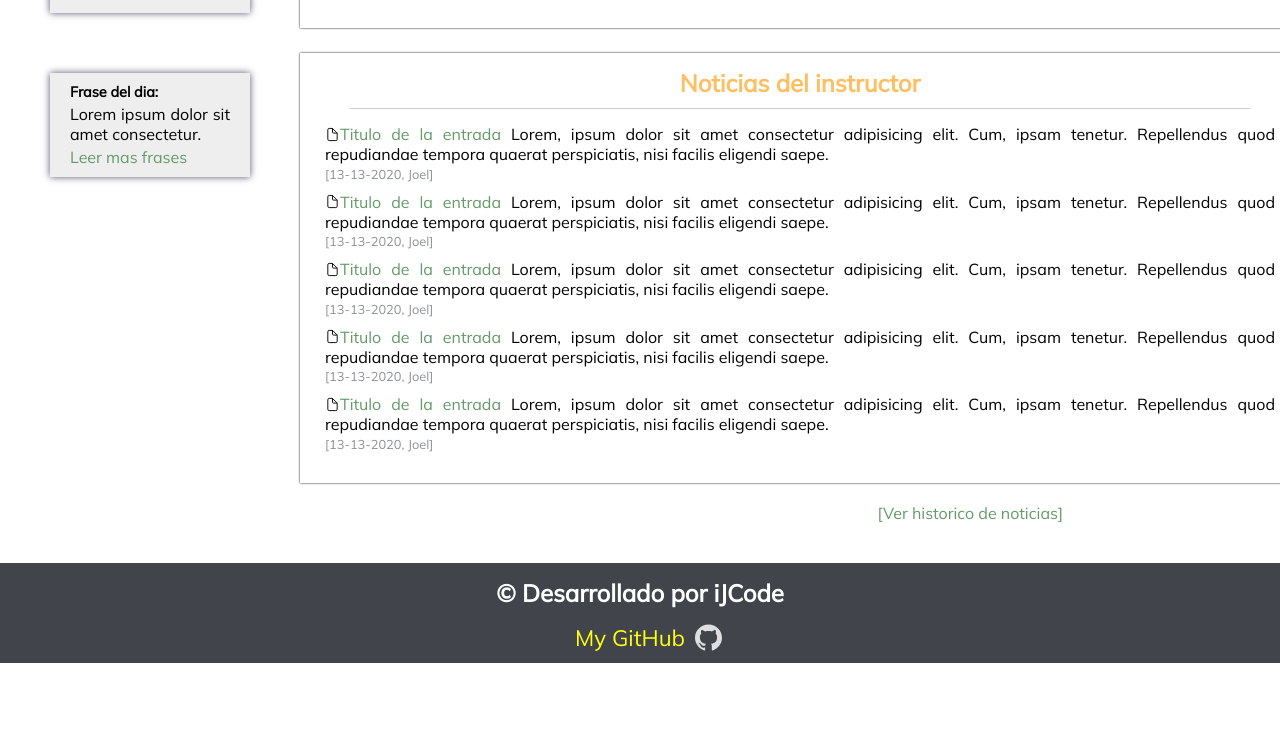
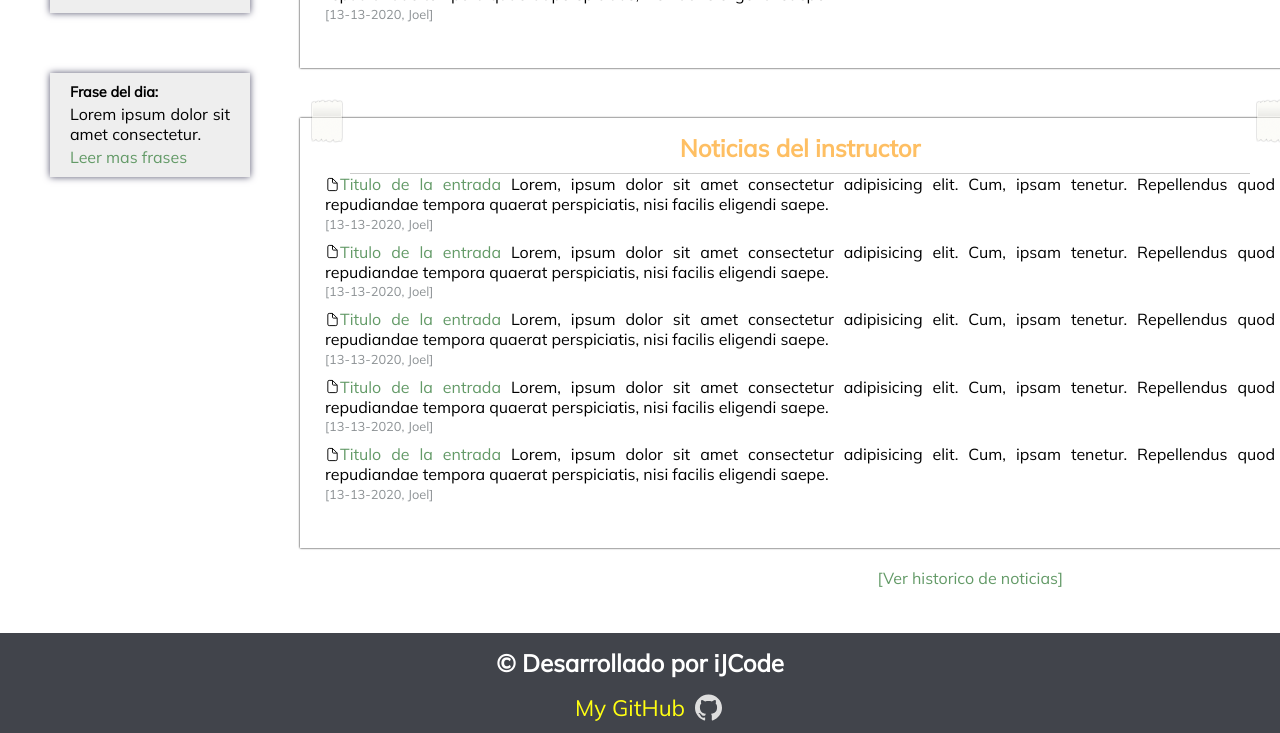
Before and after one commit to iJCode1/Master-CSS, a plain HTML site: page exercises/2/index.html in a window 1280 px wide. Shown: the part 1127-1860 px from the top of the page. Before the commit the page ends 1790 px from the top, so only its background shows below. Drawn offline with Linux system fonts and the light colour scheme.

Commit message:
pegatinas aplicadas a las secciones

```diff
--- a/exercises/2/estilos.css
+++ b/exercises/2/estilos.css
@@ -245,12 +245,26 @@ aside > ul {
 
 .section {
   width: 1000px;
-  margin-bottom: 25px;
+  margin-bottom: 50px;
   box-shadow: 0px 0px 2px black;
   position: relative;
   left: 300px;
-  top: 30px;
+  top: 45px;
   height: 430px;
+}
+
+.sticker1,
+.sticker2 {
+  position: absolute;
+  margin-top: -20px;
+}
+
+.sticker1 {
+  left: 10px;
+}
+
+.sticker2 {
+  right: 10px;
 }
 
 .section__title {
@@ -303,7 +317,7 @@ aside > ul {
 
 .historic > .green {
   position: absolute;
-  top: 1390px;
+  top: 1455px;
   right: 217px;
   color: #639a67;
   margin-bottom: 50px;
@@ -320,7 +334,7 @@ aside > ul {
   background-color: #41444b;
   color: white;
   position: absolute;
-  top: 1450px;
+  top: 1520px;
   text-align: center;
 }
 .footer > h2 {
--- a/exercises/2/index.html
+++ b/exercises/2/index.html
@@ -137,6 +137,10 @@
       </div>
       <div class="sections">
         <section class="section">
+          <span class="sticker">
+            <img src="../2/images/scotch.png" alt="scotch" class="sticker1" />
+            <img src="../2/images/scotch.png" alt="scotch" class="sticker2" />
+          </span>
           <h2 class="section__title one">Noticias de front-end</h2>
           <p class="entry">
             <span class="green">Titulo de la entrada</span>
@@ -176,6 +180,10 @@
         </section>
         <!-- Seccion 2-->
         <section class="section">
+          <span class="sticker">
+            <img src="../2/images/scotch.png" alt="scotch" class="sticker1" />
+            <img src="../2/images/scotch.png" alt="scotch" class="sticker2" />
+          </span>
           <h2 class="section__title two">
             Noticias de back-end
           </h2>
@@ -218,6 +226,10 @@
         </section>
         <!-- Seccion 3-->
         <section class="section">
+          <span class="sticker">
+            <img src="../2/images/scotch.png" alt="scotch" class="sticker1" />
+            <img src="../2/images/scotch.png" alt="scotch" class="sticker2" />
+          </span>
           <h2 class="section__title three">Noticias del instructor</h2>
           <p class="entry">
             <span class="green">Titulo de la entrada</span>
```
